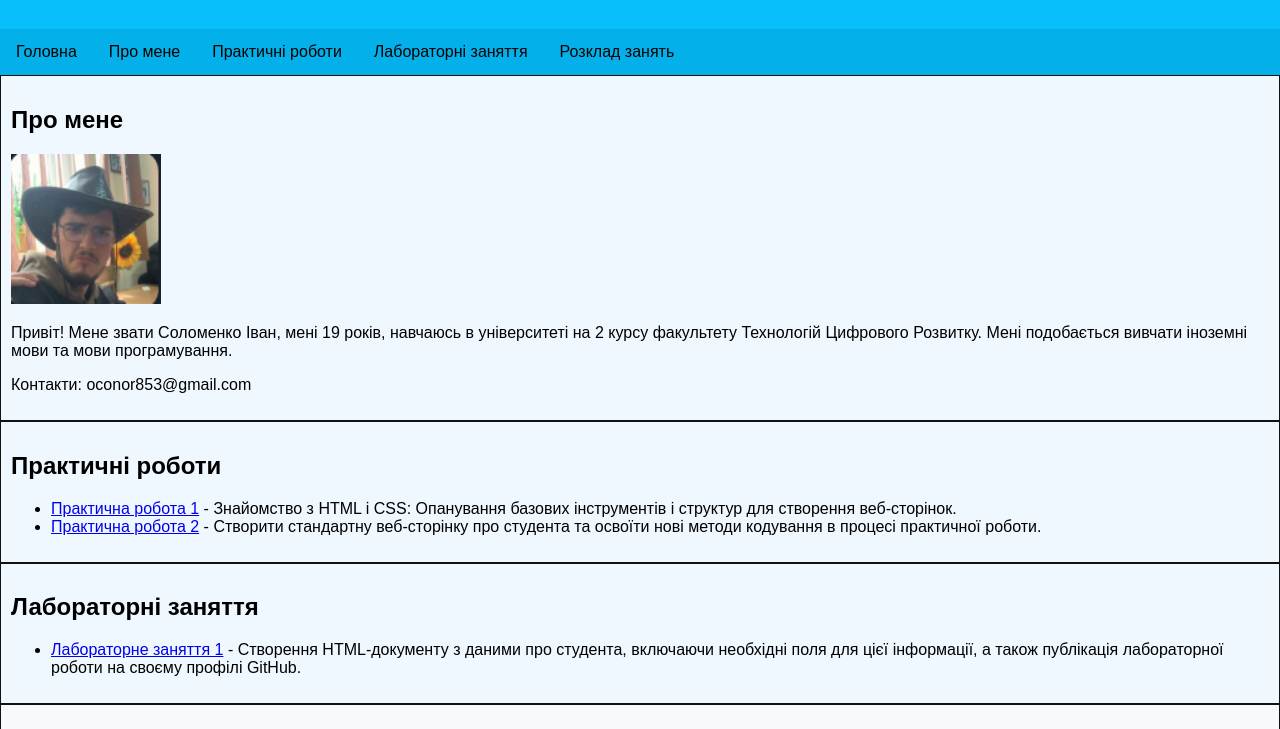
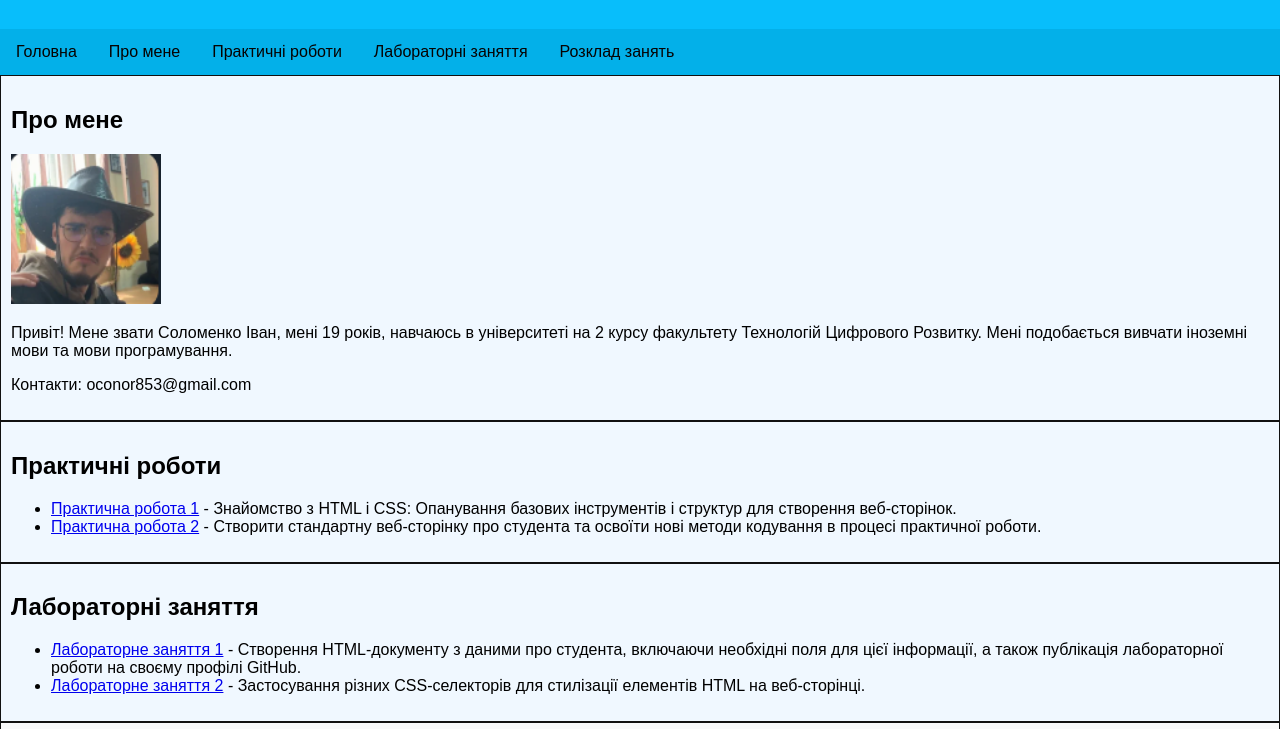
Before and after one commit to SolomenkoIvan/Web_Design_Pr_2, a plain HTML site: page index.html in a window 1280 px wide. Shown: the part 71-800 px from the top of the page. Drawn offline with Linux system fonts and the light colour scheme.

Commit message:
Update index.html

```diff
--- a/index.html
+++ b/index.html
@@ -42,6 +42,7 @@
         <h2>Лабораторні заняття</h2>
         <ul>
             <li><a href="https://solomenkoivan.github.io/Web_Technology/" target="_blank">Лабораторне заняття 1</a> - Створення HTML-документу з даними про студента, включаючи необхідні поля для цієї інформації, а також публікація лабораторної роботи на своєму профілі GitHub.</li>
+            <li><a href="https://solomenkoivan.github.io/Web_design_Lb-2/" target="_blank">Лабораторне заняття 2</a> - Застосування різних CSS-селекторів для стилізації елементів HTML на веб-сторінці.</li>
         </ul>
     </section>
 
```
